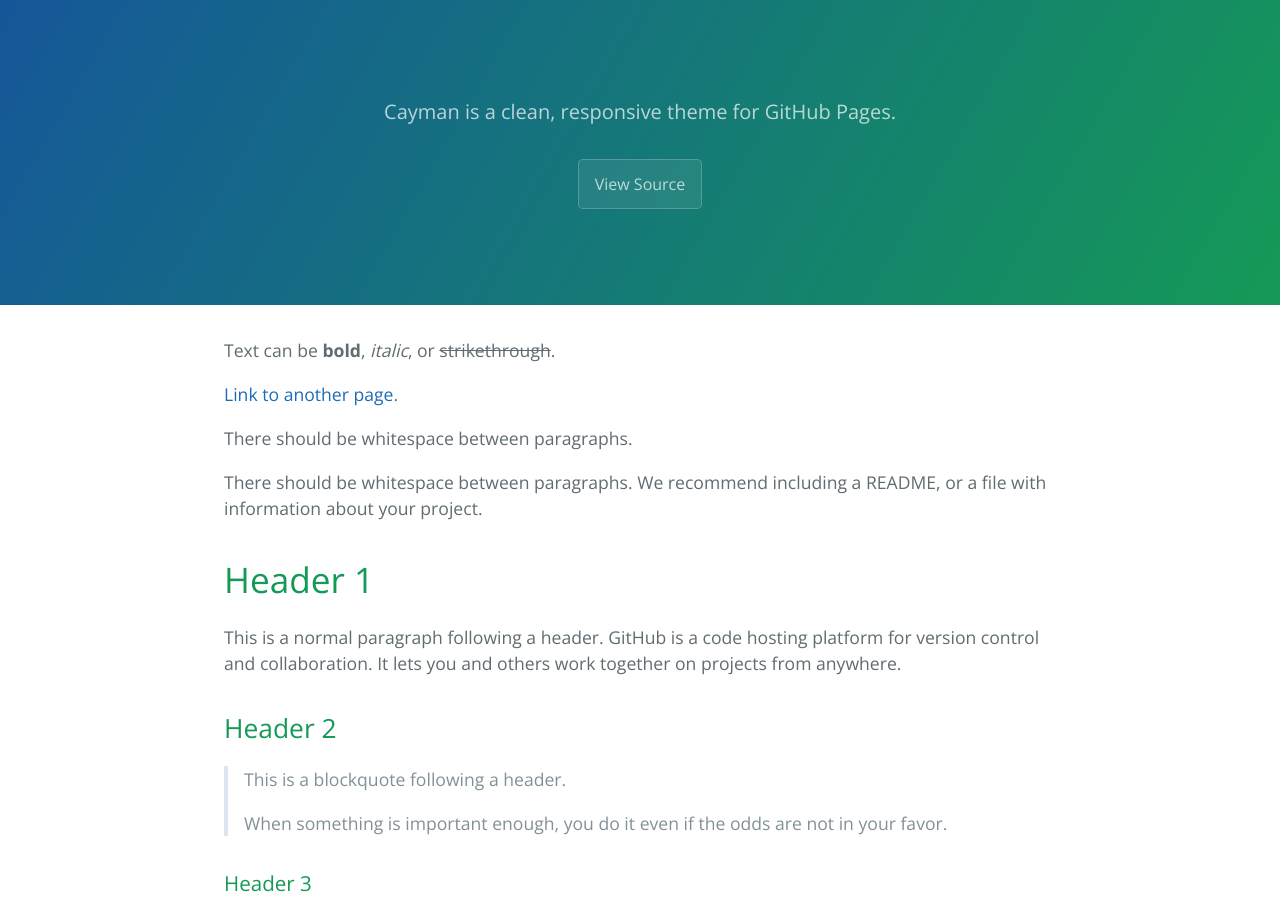
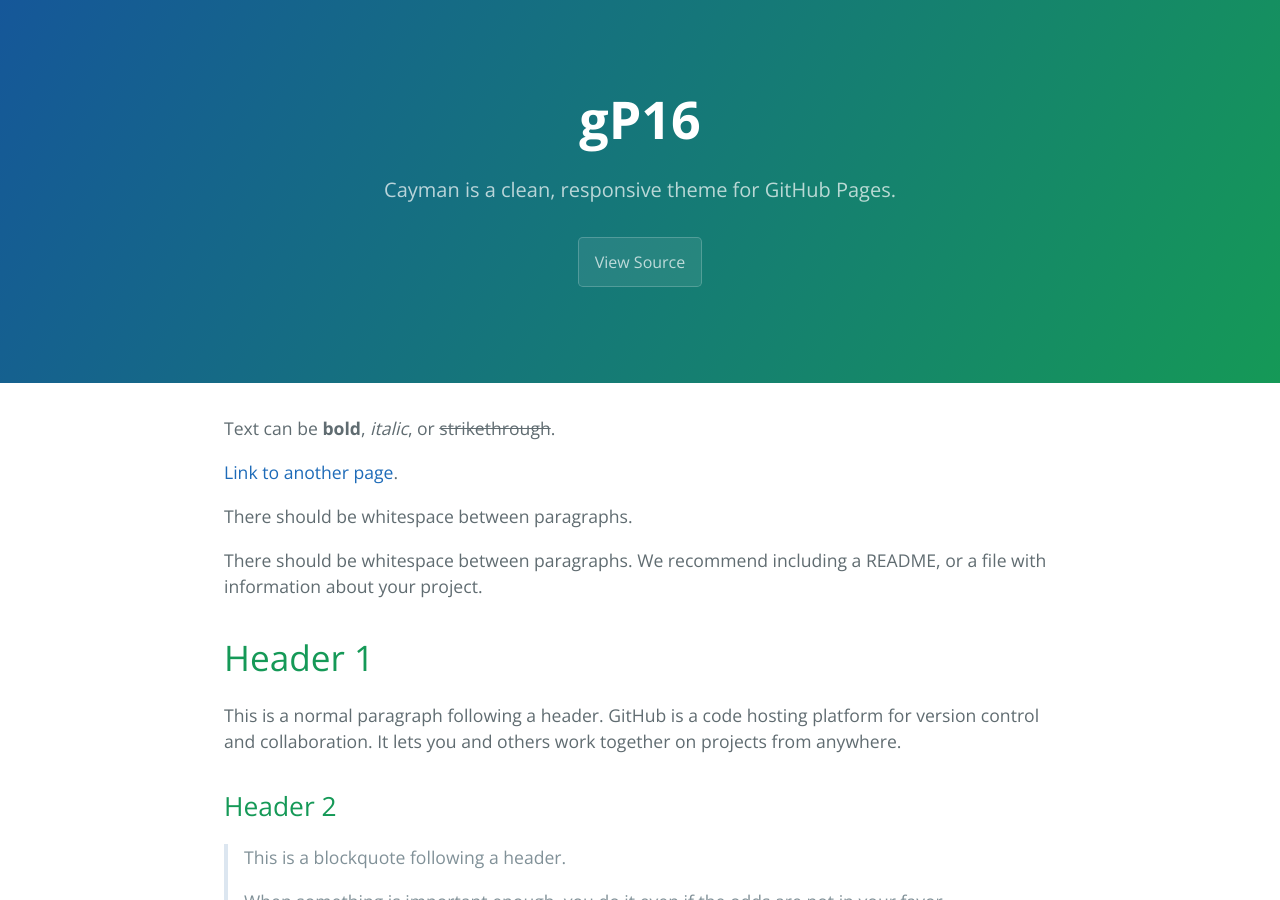
Before and after one commit to QuantumV2/gP16-Console, a Jekyll site: the page built from index.md, in a window 1280 px wide and 900 px high. Built offline with Jekyll 4.4.1, drawn with Linux system fonts in a browser that asks for light colours.

Commit message:
Update default.html

```diff
--- a/_layouts/default.html
+++ b/_layouts/default.html
@@ -15,7 +15,7 @@
   <body>
 
     <header class="page-header" role="banner">
-      <h1 class="project-name">{{ gP16 | default: gP16 | default: gP16 }}</h1>
+      <h1 class="project-name">{{ "gP16" | default: "gP16" | default: "gP16" }}</h1>
       <h2 class="project-tagline">{{ page.description | default: site.description | default: site.github.project_tagline }}</h2>
       {% if site.github.is_project_page %}
         <a href="{{ site.github.repository_url }}" class="btn">View Source</a>
```
